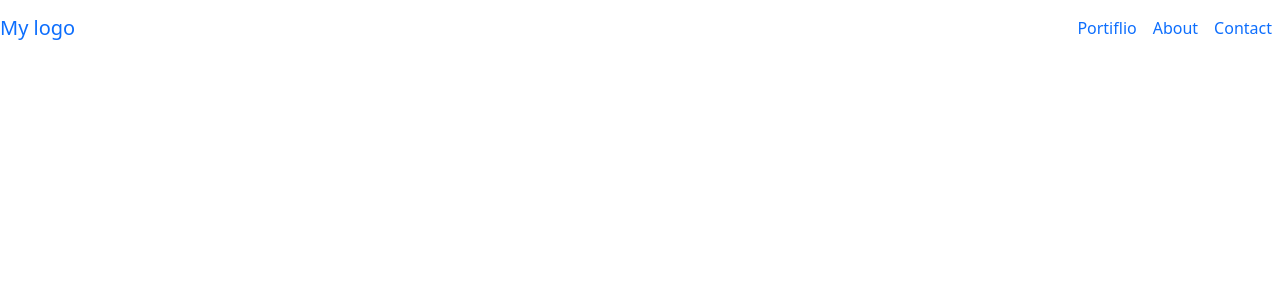
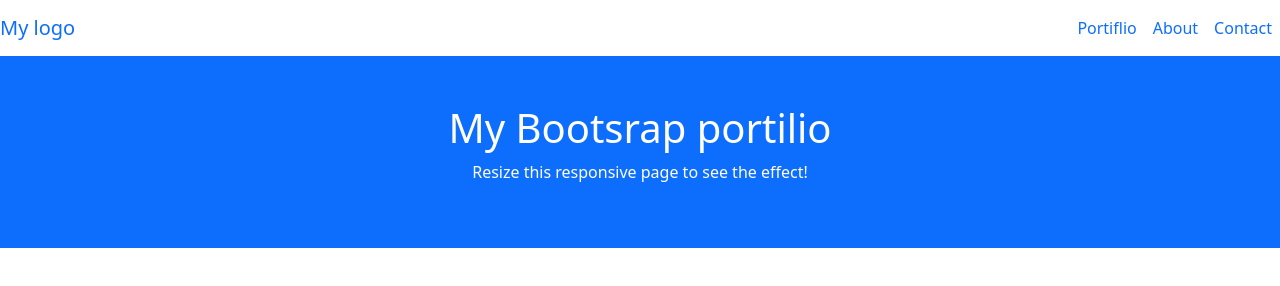
Before and after one commit to beteland123/portiflio-website-using-bootstrap, a website: page index.html in a window 1280 px wide. Drawn offline with nearby package versions, Linux system fonts and the light colour scheme.

Commit message:
Update index file

```diff
--- a/index.html
+++ b/index.html
@@ -37,7 +37,10 @@
         </div>
       </nav>
 
-
+      <div class="container-fluid p-5 bg-primary text-white text-center">
+        <h1>My Bootsrap portilio</h1>
+        <p>Resize this responsive page to see the effect!</p>
+      </div>
 
 
 </body>
```
